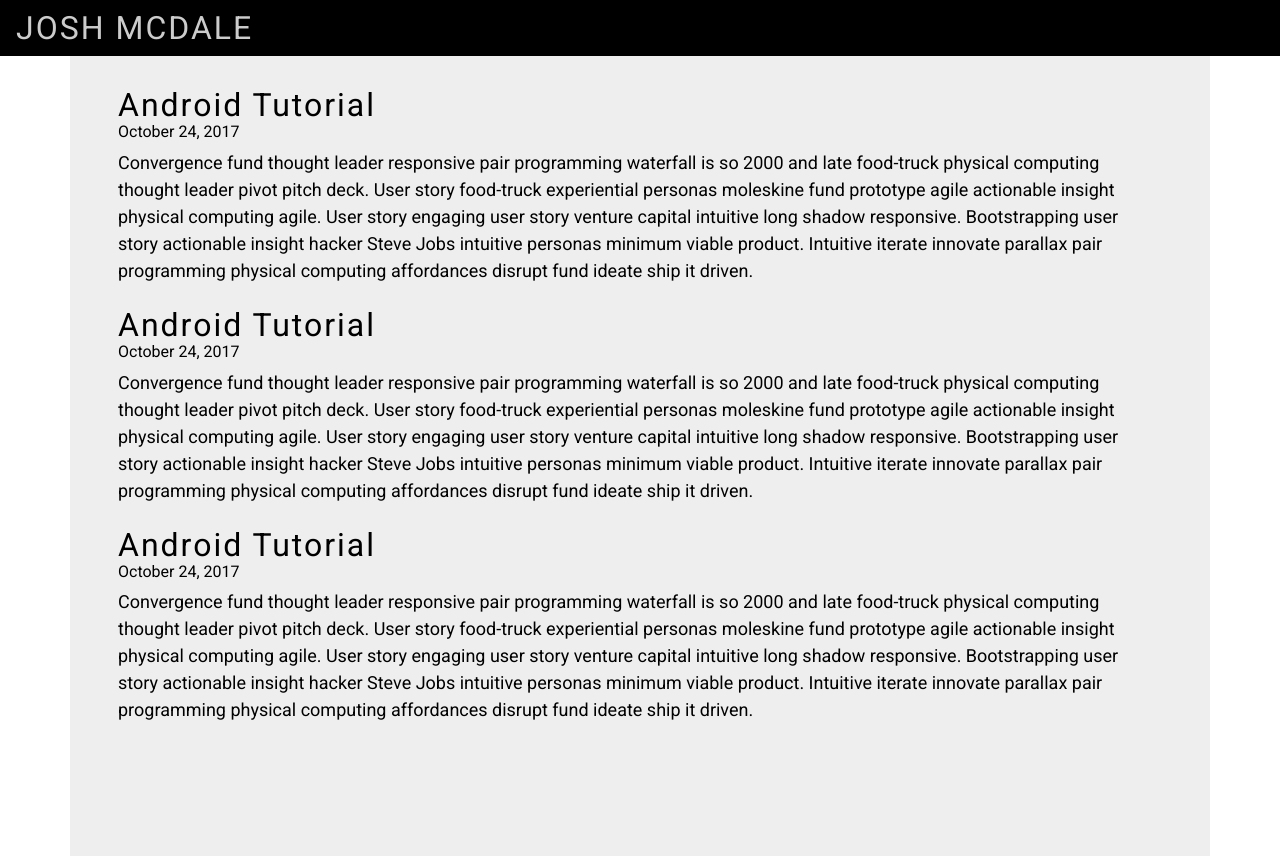
After one commit to jmcdale/jmcdale.com, a Node project: template pug/blog/index.pug in a window 1280 px wide. The commit adds this page. Run offline with Node 20 templates, Linux system fonts and the light colour scheme; the template is opened without the code that fills it, so the values that code supplies are empty; some libraries are stand-ins or nearby versions.

Commit message:
Not sure what I was in the middle of... but saving none the less.

```diff
--- /dev/null
+++ b/pug/blog/index.pug
@@ -0,0 +1,173 @@
+doctype html
+html(lang='en')
+    head
+        meta(charset='utf-8')
+        meta(name='viewport', content='width=device-width, initial-scale=1, shrink-to-fit=no')
+        title Josh McDale
+        link(href='https://fonts.googleapis.com/css?family=Roboto', rel='stylesheet')
+        link(rel='stylesheet', href='https://maxcdn.bootstrapcdn.com/bootstrap/4.0.0-alpha.6/css/bootstrap.min.css', integrity='sha384-rwoIResjU2yc3z8GV/NPeZWAv56rSmLldC3R/AZzGRnGxQQKnKkoFVhFQhNUwEyJ', crossorigin='anonymous')
+        link(rel='stylesheet', href='https://cdnjs.cloudflare.com/ajax/libs/normalize/7.0.0/normalize.min.css', integrity='sha256-HxaKz5E/eBbvhGMNwhWRPrAR9i/lG1JeT4mD6hCQ7s4=', crossorigin='anonymous')
+        style(type='text/css').
+            html {
+                height: 100%;
+                min-height: 100%;
+            }
+            body {
+                font-family: 'Roboto', sans-serif;
+                color: #CCCCCC;
+                background-color: white;
+                min-height: 100%;
+                height: 100%;
+            }
+            a.icon {
+                position: relative;
+                display: inline-block;
+                transition: all .1s ease-out;
+            }
+            a.icon:hover {
+                transform: scale(1.2);
+            }
+            a.icon:after {
+                content: "";
+                position: absolute;
+                top: 0;
+                right: 0;
+                bottom: 0;
+                left: 0;
+            }
+            h1 {
+                letter-spacing: 2px;
+                font-size: 32px;
+                margin: 0px;
+                margin-top: .5rem;
+            }
+            h2 {
+                font-size: 16px;
+            }
+            p {
+                font-size: 18px;
+            }
+            .brand {
+                letter-spacing: 2px;
+                font-size: 32px;
+                color: #CCCCCC;
+            }
+            a:link.brand, a:visited.brand {
+                color: #CCCCCC;
+            }
+            a:hover.brand, a:active.brand {
+                color: #00904E !important;
+            }
+            a:link.post, a:visited.post {
+                color: black;
+            }
+            a:hover.post, a:active.post {
+                color: #00904E !important;
+                text-decoration: none;
+            }
+            .bar {
+                background-color: black;
+            }
+            .contents {
+                background-color: rgba(204, 204, 204, 0.33);
+                color: black;
+                height: 100%;
+                min-height: 100%;
+                height: auto !important; /* cross-browser */
+                padding-left: 3rem;
+                padding-right: 3rem;
+                padding-top: 1.5rem;
+                padding-bottom: 1.5rem;
+            }
+            @media (max-width: 768px) {
+                .contents {
+                    padding-left: 1.5rem;
+                    padding-right: 1.5rem;
+                    padding-top: .75rem;
+                    padding-bottom: .75rem;
+                }
+            }
+            .menu {
+                margin-top: 10px;
+            }
+    body
+        nav.navbar.bar.sticky-top.navbar-inverse.navbar-toggleable-sm.py-0
+            a.navbar-brand.brand(href='https://jmcdale.com') JOSH MCDALE
+            .navbar-toggler.navbar-toggler-right.menu(data-toggle='collapse', data-target='#navbarNavDropdown')
+                span.navbar-toggler-icon
+            #navbarNavDropdown.collapse.navbar-collapse
+                ul.navbar-nav.ml-auto
+                    li.nav-item.hidden-md-up.m-auto
+                        a.nav-link.icon.px-2(href='https://twitter.com/joshedly')
+                            object.icon(data='../content/icons/twitter.svg', type='image/svg+xml', height='32px', width='32px')
+                        a.nav-link.icon.px-2(href='https://www.linkedin.com/in/joshmcdale/')
+                            object.icon(data='../content/icons/linkedin.svg', type='image/svg+xml', height='32px', width='32px')
+                        a.nav-link.icon.px-2(href='https://jmcdale.com/blog')
+                            object.icon(data='../content/icons/news.svg', type='image/svg+xml', height='32px', width='32px')
+                        a.nav-link.icon.px-2(href='https://github.com/jmcdale')
+                            object.icon(data='../content/icons/github.svg', type='image/svg+xml', height='32px', width='32px')
+                        a.nav-link.icon.px-2(href='https://stackoverflow.com/users/1038485/jmcdale')
+                            object.icon(data='../content/icons/stackoverflow.svg', type='image/svg+xml', height='32px', width='32px')
+                        a.nav-link.icon.px-2(href='mailto:josh@jmcdale.com')
+                            object.icon(data='../content/icons/email2.svg', type='image/svg+xml', height='32px', width='32px')
+                    li.nav-item.hidden-sm-down
+                        a.nav-link.icon(href='https://twitter.com/joshedly')
+                            object.icon(data='../content/icons/twitter.svg', type='image/svg+xml', height='32px', width='32px')
+                    li.nav-item.hidden-sm-down
+                        a.nav-link.icon(href='https://www.linkedin.com/in/joshmcdale/')
+                            object.icon(data='../content/icons/linkedin.svg', type='image/svg+xml', height='32px', width='32px')
+                    li.nav-item.hidden-sm-down
+                        a.nav-link.icon(href='https://jmcdale.com/blog')
+                            object.icon(data='../content/icons/news.svg', type='image/svg+xml', height='32px', width='32px')
+                    li.nav-item.hidden-sm-down
+                        a.nav-link.icon(href='https://github.com/jmcdale')
+                            object.icon(data='../content/icons/github.svg', type='image/svg+xml', height='32px', width='32px')
+                    li.nav-item.hidden-sm-down
+                        a.nav-link.icon(href='https://stackoverflow.com/users/1038485/jmcdale')
+                            object.icon(data='../content/icons/stackoverflow.svg', type='image/svg+xml', height='32px', width='32px')
+                    li.nav-item.hidden-sm-down
+                        a.nav-link.icon(href='mailto:josh@jmcdale.com')
+                            object.icon(data='../content/icons/email2.svg', type='image/svg+xml', height='32px', width='32px')
+        .container.contents
+            .row
+                .col-12
+                    a.post(href='#')
+                        h1 Android Tutorial
+                        h2 October 24, 2017
+                        p
+                            | Convergence fund thought leader responsive pair programming waterfall is so 2000 and late food-truck
+                            | physical computing thought leader pivot pitch deck. User story food-truck experiential personas
+                            | moleskine fund prototype agile actionable insight physical computing agile. User story engaging user
+                            | story venture capital intuitive long shadow responsive. Bootstrapping user story actionable insight
+                            | hacker Steve Jobs intuitive personas minimum viable product. Intuitive iterate innovate parallax
+                            | pair
+                            | programming physical computing affordances disrupt fund ideate ship it driven.
+            .row
+                .col-12
+                    a.post(href='#')
+                        h1 Android Tutorial
+                        h2 October 24, 2017
+                        p
+                            | Convergence fund thought leader responsive pair programming waterfall is so 2000 and late food-truck
+                            | physical computing thought leader pivot pitch deck. User story food-truck experiential personas
+                            | moleskine fund prototype agile actionable insight physical computing agile. User story engaging user
+                            | story venture capital intuitive long shadow responsive. Bootstrapping user story actionable insight
+                            | hacker Steve Jobs intuitive personas minimum viable product. Intuitive iterate innovate parallax
+                            | pair
+                            | programming physical computing affordances disrupt fund ideate ship it driven.
+            .row
+                .col-12
+                    a.post(href='#')
+                        h1 Android Tutorial
+                        h2 October 24, 2017
+                        p
+                            | Convergence fund thought leader responsive pair programming waterfall is so 2000 and late food-truck
+                            | physical computing thought leader pivot pitch deck. User story food-truck experiential personas
+                            | moleskine fund prototype agile actionable insight physical computing agile. User story engaging user
+                            | story venture capital intuitive long shadow responsive. Bootstrapping user story actionable insight
+                            | hacker Steve Jobs intuitive personas minimum viable product. Intuitive iterate innovate parallax
+                            | pair
+                            | programming physical computing affordances disrupt fund ideate ship it driven.
+        script(src='https://code.jquery.com/jquery-3.1.1.slim.min.js', integrity='sha384-A7FZj7v+d/sdmMqp/nOQwliLvUsJfDHW+k9Omg/a/EheAdgtzNs3hpfag6Ed950n', crossorigin='anonymous')
+        script(src='https://cdnjs.cloudflare.com/ajax/libs/tether/1.4.0/js/tether.min.js', integrity='sha384-DztdAPBWPRXSA/3eYEEUWrWCy7G5KFbe8fFjk5JAIxUYHKkDx6Qin1DkWx51bBrb', crossorigin='anonymous')
+        script(src='https://maxcdn.bootstrapcdn.com/bootstrap/4.0.0-alpha.6/js/bootstrap.min.js', integrity='sha384-vBWWzlZJ8ea9aCX4pEW3rVHjgjt7zpkNpZk+02D9phzyeVkE+jo0ieGizqPLForn', crossorigin='anonymous')
```
Also changed, not shown: gulpfile.js (+5 -5 lines), pug/index.pug (added, +88 -0 lines), templates/post.pug (+12 -12 lines), content/icons/document.svg (added), content/icons/email.svg (added), content/icons/email2.svg (added), content/icons/github.svg (added), content/icons/linkedin.svg (added), content/icons/news.svg (added), content/icons/stackoverflow.svg (added), content/icons/twitter.svg (added), content/me.jpg (added), content/me.png (added).
